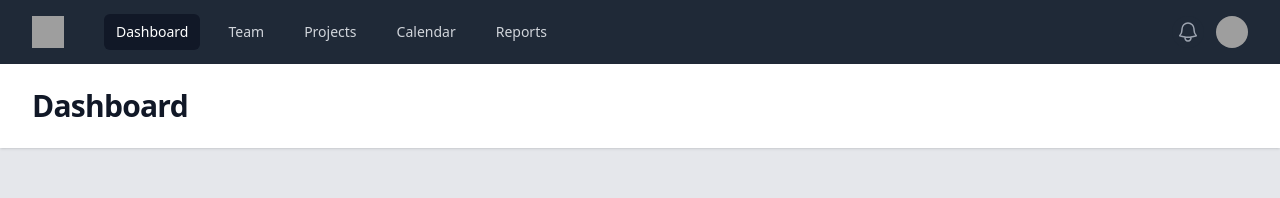
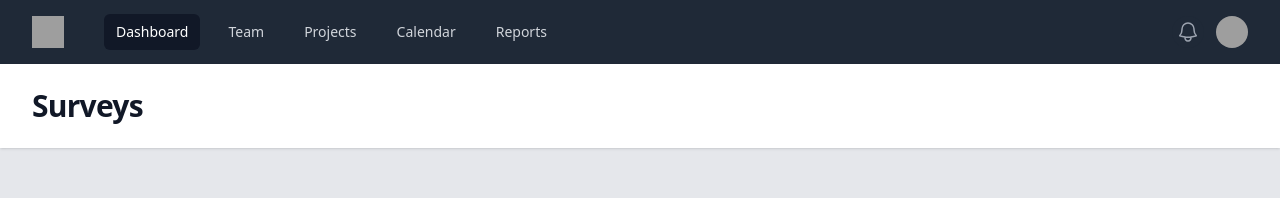
Before and after one commit to rvaldez20/laravel-react-app, a React (Vite) app in the folder react/: page /surveys in a window 1280 px wide. Shown: the top 198 px of the page. Built offline with nearby package versions, Linux system fonts and the light colour scheme; grey boxes are pictures that could not be loaded.

Commit message:
[ADD] config outlet for contente in DefaultLayout for Dashboard and Surveys

```diff
--- a/react/src/components/DefaultLayout.jsx
+++ b/react/src/components/DefaultLayout.jsx
@@ -1,6 +1,7 @@
 import { Fragment } from 'react'
 import { Disclosure, Menu, Transition } from '@headlessui/react'
 import { Bars3Icon, BellIcon, XMarkIcon } from '@heroicons/react/24/outline'
+import { Outlet } from 'react-router-dom'
 
 const user = {
   name: 'Tom Cook',
@@ -180,14 +181,7 @@
           )}
         </Disclosure>
 
-        <header className="bg-white shadow">
-          <div className="mx-auto max-w-7xl px-4 py-6 sm:px-6 lg:px-8">
-            <h1 className="text-3xl font-bold tracking-tight text-gray-900">Dashboard</h1>
-          </div>
-        </header>
-        <main>
-          <div className="mx-auto max-w-7xl py-6 sm:px-6 lg:px-8">{/* Your content */}</div>
-        </main>
+        <Outlet />
       </div>
     </>
   )
--- a/react/src/views/Dashboard.jsx
+++ b/react/src/views/Dashboard.jsx
@@ -3,6 +3,17 @@
 
 export default function Dashboard() {
   return (
-    <div>Dashboard</div>
+    <>
+      <header className="bg-white shadow">
+        <div className="mx-auto max-w-7xl px-4 py-6 sm:px-6 lg:px-8">
+          <h1 className="text-3xl font-bold tracking-tight text-gray-900">Dashboard</h1>
+        </div>
+      </header>
+      <main>
+        <div className="mx-auto max-w-7xl py-6 sm:px-6 lg:px-8">
+
+        </div>
+      </main>
+    </>
   )
 }
--- a/react/src/views/Surveys.jsx
+++ b/react/src/views/Surveys.jsx
@@ -2,6 +2,17 @@
 
 export default function Surveys() {
   return (
-    <div>Surveys</div>
+    <>
+      <header className="bg-white shadow">
+        <div className="mx-auto max-w-7xl px-4 py-6 sm:px-6 lg:px-8">
+          <h1 className="text-3xl font-bold tracking-tight text-gray-900">Surveys</h1>
+        </div>
+      </header>
+      <main>
+        <div className="mx-auto max-w-7xl py-6 sm:px-6 lg:px-8">
+
+        </div>
+      </main>
+    </>
   )
 }
```
